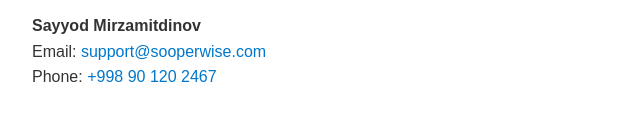
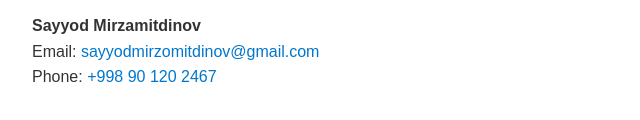
Before and after one commit to mirzamitdinovs/sooperwise-privacy-policy, a plain HTML site: page index.html in a window 1280 px wide. Shown: the part 1454-1574 px from the top of the page, 208-848 px from the left. Drawn offline with Linux system fonts and the light colour scheme.

Commit message:
email updated

```diff
--- a/index.html
+++ b/index.html
@@ -53,7 +53,7 @@
     <h2>8. Contact Us</h2>
     <p>For questions or requests regarding your privacy, contact us at:</p>
     <p><strong>Sayyod Mirzamitdinov</strong><br/>
-    Email: <a href="mailto:support@sooperwise.com">support@sooperwise.com</a><br/>
+    Email: <a href="mailto:sayyodmirzomitdinov@gmail.com">sayyodmirzomitdinov@gmail.com</a><br/>
     Phone: <a href="tel:+998901202467">+998 90 120 2467</a></p>
   </div>
 </body>
```
